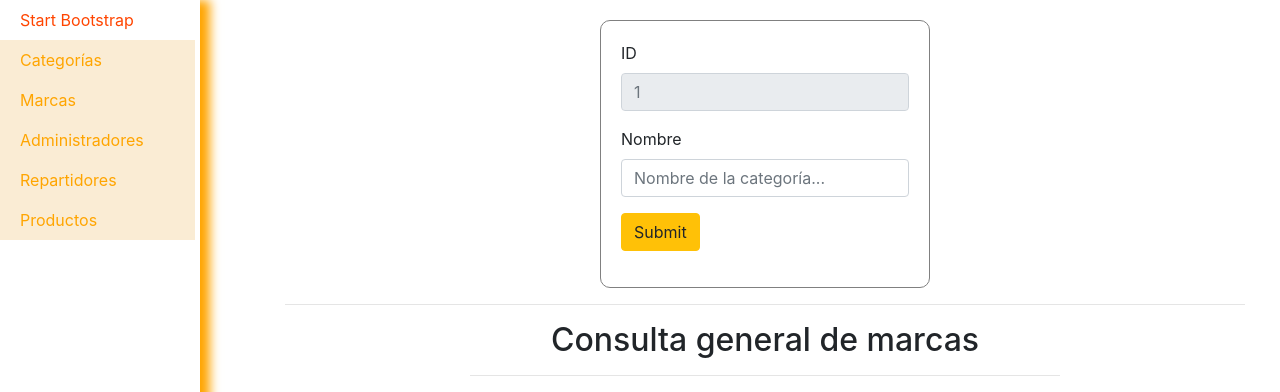
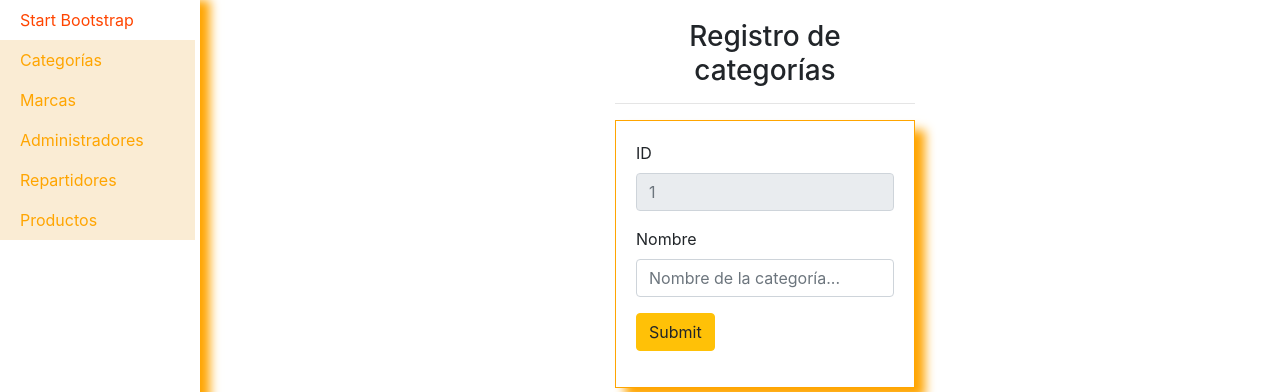
Before and after one commit to KarinGarciaZ/saw-admin, a PHP site: page /catalogos/categorias.php in a window 1280 px wide. Shown: the top 392 px of the page. Run offline with PHP 8.4, Linux system fonts and the light colour scheme; data that the repository does not hold is empty.

Commit message:
Changed the styles of the wharehouses

```diff
--- a/catalogos/categorias.php
+++ b/catalogos/categorias.php
@@ -79,7 +79,9 @@
             <div class="col-4">
 
             </div>
-            <div class="col-4 marginForms">
+            <div class="col-4">
+              <h3 class="text-center">Registro de categorías</h3><hr>
+              <div class="marginForms">
                 <form action="categorias.php" method="post">
                   <div class="form-group">
 
@@ -94,6 +96,7 @@
                   </div>
                   <input type="submit" class="btn btn-warning">
                 </form>
+              </div>
             </div>
             <div class="col-4">
 
--- a/catalogos/products.php
+++ b/catalogos/products.php
@@ -81,11 +81,11 @@
     <div id="page-content-wrapper">
         <div class="container-fluid">
           <div class="row">
-            <div class="col-4 text-center" style="padding-top:40px">
+            <div class="col-3 text-center" style="padding-top:40px">
                 <h3>Registro de productos</h3>
                 <i class="fas fa-shopping-basket fa-10x" style="color: orange"></i>
             </div>
-            <div class="col-8 marginFormsTwo">
+            <div class="col-9 marginFormsTwo">
               <form action="products.php" method="post">
                 <div class="row">
                   <div class="col-3">
--- a/css/simple-sidebar.css
+++ b/css/simple-sidebar.css
@@ -123,8 +123,9 @@ body {
   }
 
   .marginForms{
-    border: solid 1px gray;
-    border-radius: 10px;
+    border: solid 1px orange;
+    /*border-radius: 10px;*/
+    box-shadow: 10px 10px 10px orange;
     padding: 20px;
   }
 
```
Also changed, not shown: catalogos/brands.php (+8 -2 lines), images/project/letras.jpg (added), images/project/letras.png (added). Lines whose indentation alone changed are shown as unchanged.
